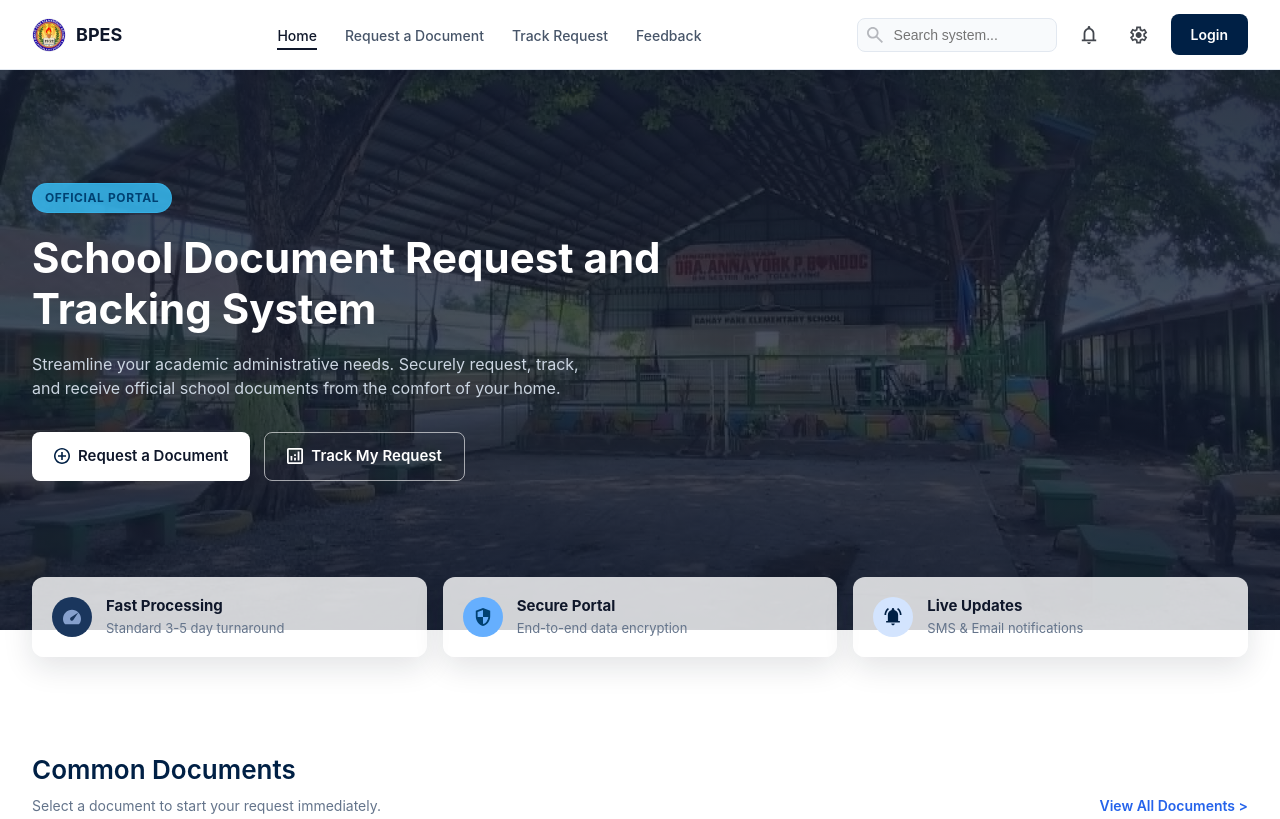
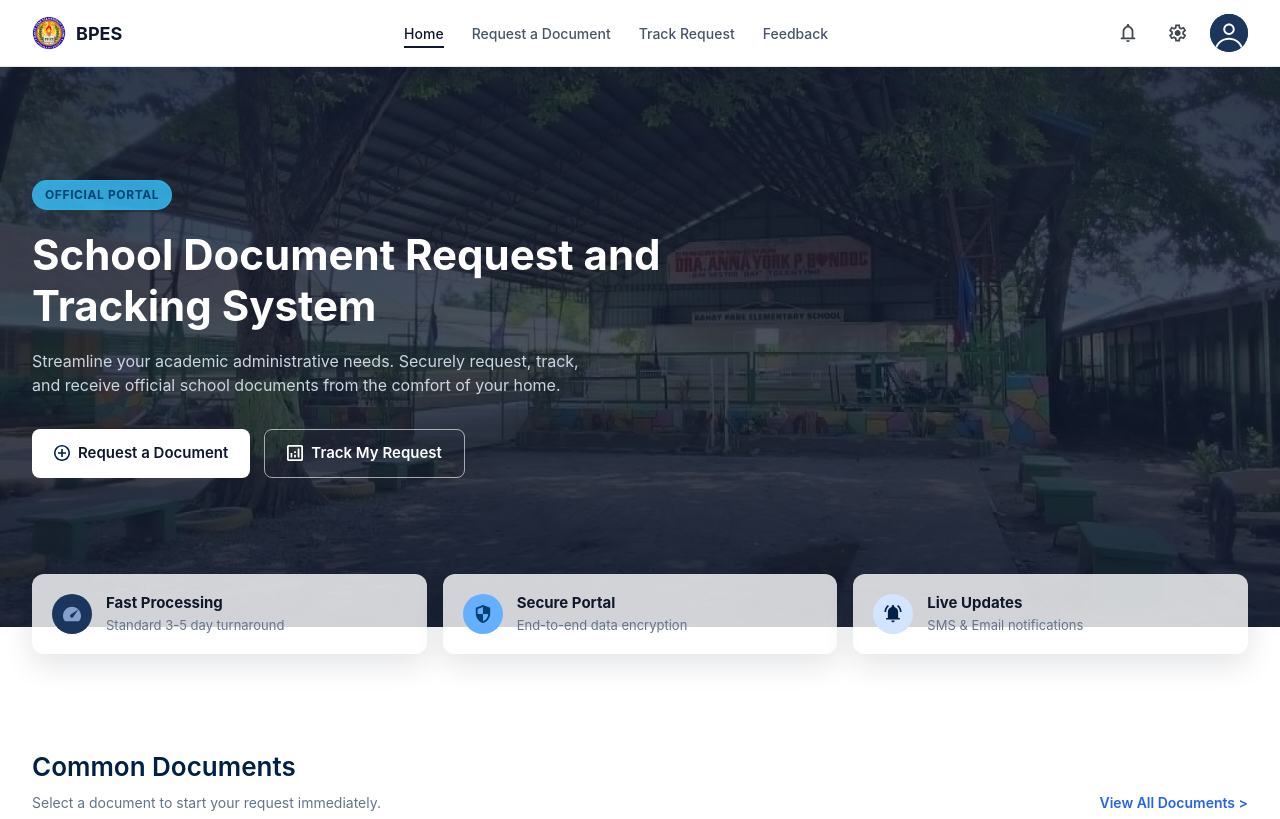
Before and after one commit to angelxyy06-wq/WEB-BASED-DOCUMENT-REQUEST-AND-TRACKING-SYSTEM-FOR-SCHOOL, a plain HTML site: page index.html in a window 1280 px wide. Shown: the top 819 px of the page. Drawn offline with Linux system fonts and the light colour scheme.

Commit message:
Removed search bar, replaced login button with profile icon

```diff
--- a/index.html
+++ b/index.html
@@ -26,13 +26,6 @@
       </nav>
 
       <div class="header-actions">
-        <form class="search-form" role="search">
-          <label for="search-input" class="visually-hidden">Search system</label>
-          <input type="search" id="search-input" name="search" placeholder="Search system...">
-          <button type="submit" class="search-btn" aria-label="Search">
-            <img src="assets/icons/search.svg" alt="">
-          </button>
-        </form>
 
         <button class="icon-btn" aria-label="Notifications">
           <img src="assets/icons/bell.svg" alt="">
@@ -42,7 +35,9 @@
           <img src="assets/icons/settings.svg" alt="">
         </button>
 
-        <a href="/login" class="btn btn-login">Login</a>
+        <a href="/login" class="profile-btn" aria-label="Profile">
+  <img src="assets/icons/profile.svg" alt="">
+</a>
       </div>
     </div>
   </header>
@@ -201,12 +196,12 @@
         <p>&copy; 2026 Bahay Pare Elementary School. All rights reserved. Office Hours: Mon-Fri 8:00 AM - 5:00 PM.</p>
       </div>
 
-      <nav class="footer-links">
-        <a href="/contact">Contact Us</a>
-        <a href="/privacy">Privacy Policy</a>
-        <a href="/terms">Terms of Service</a>
-        <a href="/campus-map">Campus Map</a>
-      </nav>
+      <div class="footer-links">
+        <a href="#">Contact Us</a>
+        <a href="#">Privacy Policy</a>
+        <a href="#">Terms of Service</a>
+        <a href="#">Campus Map</a>
+      </div>
 
       <div class="footer-social">
         <a href="#" aria-label="Facebook">
--- a/styles.css
+++ b/styles.css
@@ -91,16 +91,25 @@ button {
   background-color: rgba(255, 255, 255, 0.1);
 }
 
-.btn-login {
-  background-color: #002045;
-  color: #ffffff;
-  padding: 10px 20px;
-  border-radius: 8px;
-  font-size: 14px;
+.profile-btn {
+  width: 38px;
+  height: 38px;
+  border-radius: 50%;
+  background-color: #1A365D;
+  display: flex;
+  align-items: center;
+  justify-content: center;
+  flex-shrink: 0;
+  transition: background-color 0.2s ease;
 }
 
-.btn-login:hover {
+.profile-btn:hover {
   background-color: #1e293b;
+}
+
+.profile-btn img {
+  width: 40px;
+  height: 40px;
 }
 
 /* ============================
@@ -178,41 +187,6 @@ button {
   display: flex;
   align-items: center;
   gap: 14px;
-}
-
-.search-form {
-  position: relative;
-  display: flex;
-  align-items: center;
-}
-
-.search-form input {
-  width: 200px;
-  padding: 8px 14px 8px 36px;
-  border-radius: 8px;
-  border: 1px solid #e2e8f0;
-  background-color: #f8fafc;
-  font-size: 14px;
-  color: #1e293b;
-}
-
-.search-form input:focus {
-  outline: none;
-  border-color: #94a3b8;
-  background-color: #ffffff;
-}
-
-.search-btn {
-  position: absolute;
-  left: 10px;
-  top: 50%;
-  transform: translateY(-50%);
-}
-
-.search-btn img {
-  width: 16px;
-  height: 16px;
-  opacity: 0.5;
 }
 
 .icon-btn {
@@ -654,10 +628,6 @@ section {
     flex-wrap: wrap;
   }
 
-  .search-form input {
-    width: 140px;
-  }
-
   .hero {
     padding: 60px 20px 0;
     min-height: auto;
```
Also changed, not shown: assets/icons/profile.svg (added), assets/icons/search.svg (deleted).
